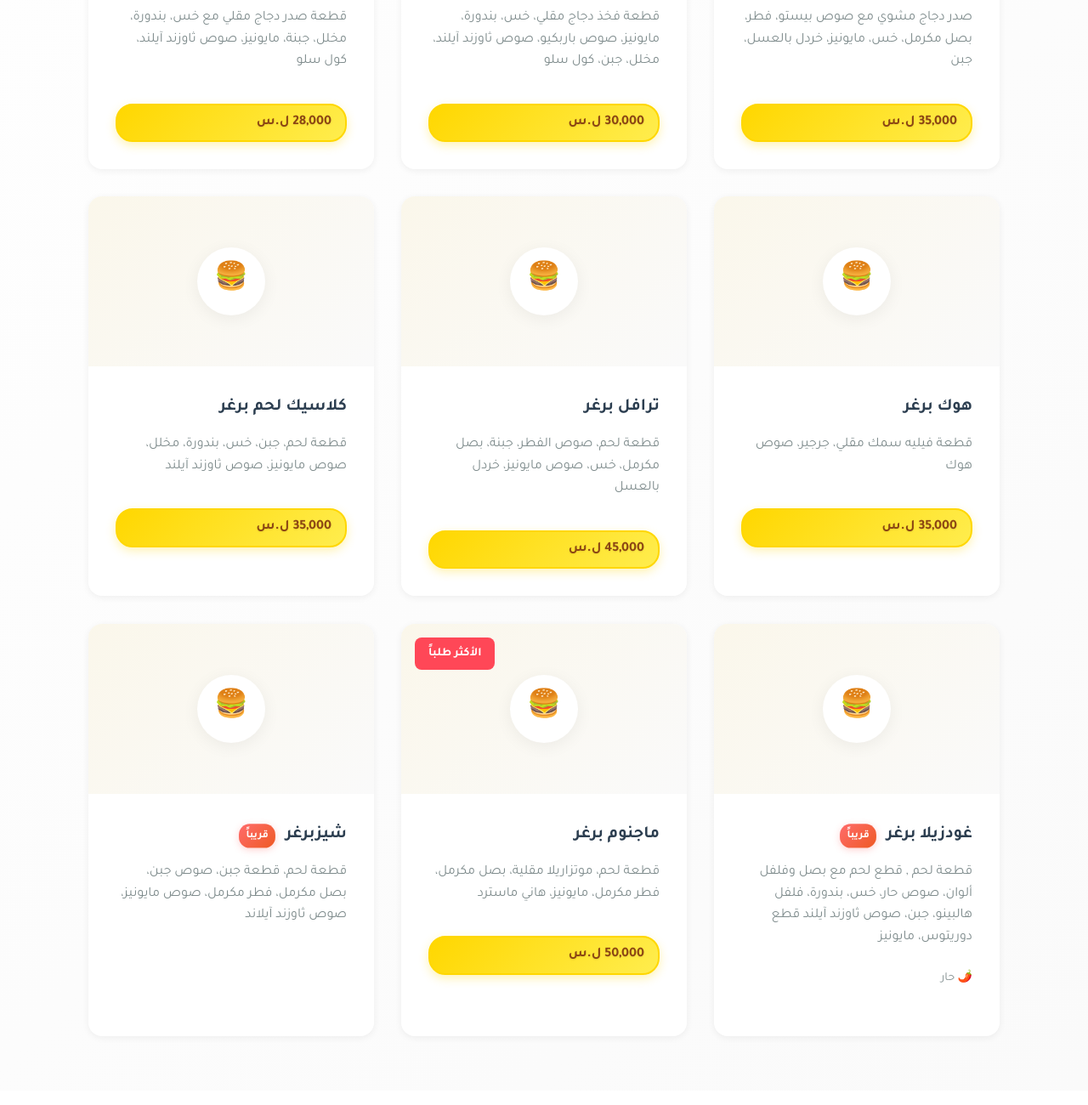
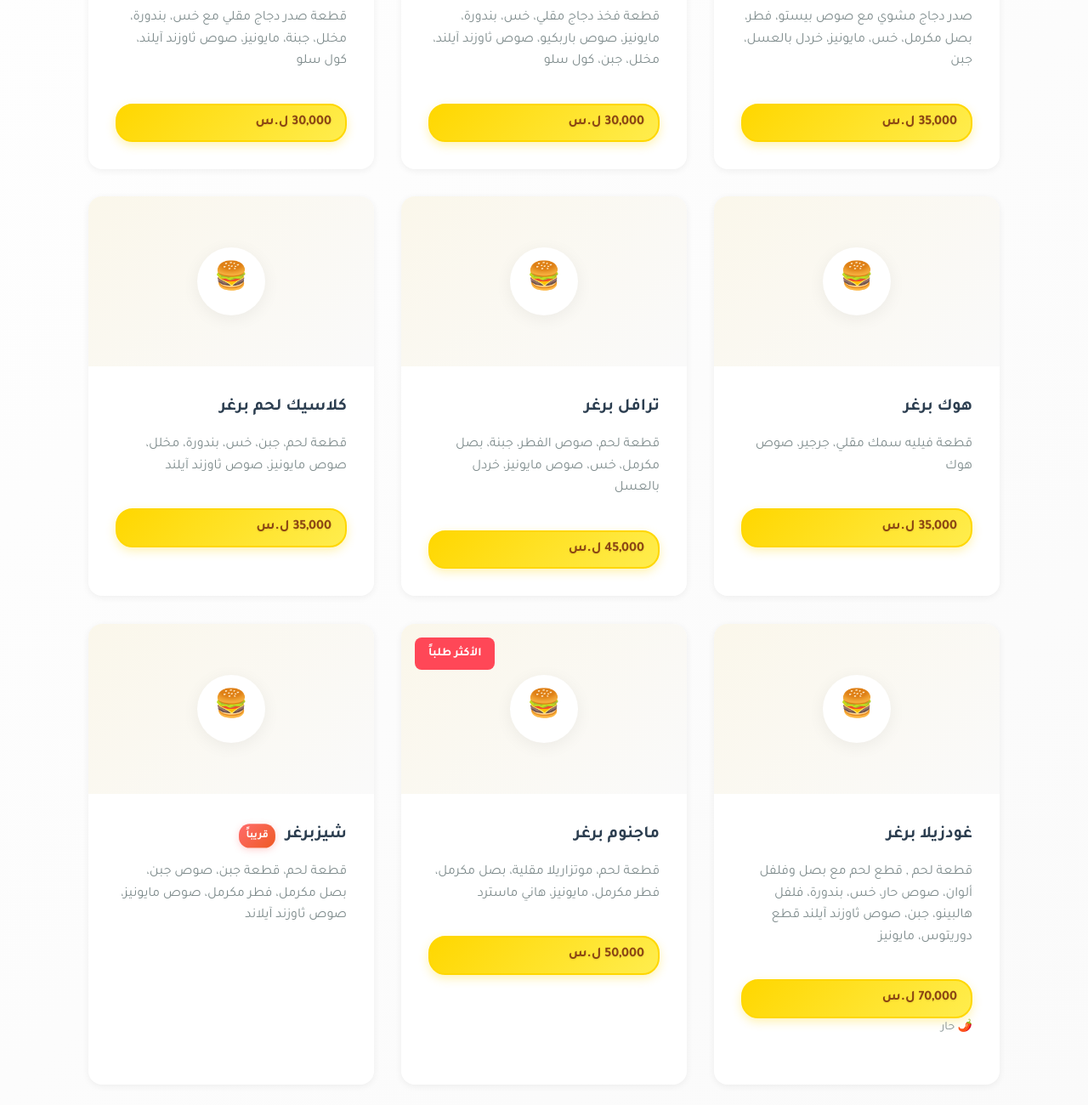
Before and after one commit to Amir-fan/hook-hook, a plain HTML site: page index.html in a window 1280 px wide. Shown: the part 2360-3660 px from the top of the page at 85% size. Drawn offline with nearby package versions, Linux system fonts and the light colour scheme.

Commit message:
Update Godzilla burger: remove coming soon status and set price to 70,000 L.S

```diff
--- a/index.html
+++ b/index.html
@@ -266,7 +266,7 @@
           <div class="menu-item-content">
             <h3>كلاسيك دجاج برغر</h3>
             <p>قطعة صدر دجاج مقلي مع خس، بندورة، مخلل، جبنة، مايونيز، صوص ثاوزند آيلند، كول سلو</p>
-            <div class="item-price">28,000 ل.س</div>
+            <div class="item-price">30,000 ل.س</div>
           </div>
         </article>
 
@@ -318,8 +318,9 @@
             </div>
           </div>
           <div class="menu-item-content">
-            <h3>غودزيلا برغر <span class="coming-soon">قريباً</span></h3>
+            <h3>غودزيلا برغر</h3>
             <p>قطعة لحم , قطع لحم  مع بصل وفلفل ألوان، صوص حار، خس، بندورة، فلفل هالبينو، جبن، صوص ثاوزند آيلند قطع دوريتوس، مايونيز</p>
+            <div class="item-price">70,000 ل.س</div>
             <div class="item-meta">
               <span class="spice-level">🌶️ حار</span>
             </div>
@@ -512,7 +513,7 @@
           </div>
           <div class="menu-item-content">
             <h3>وجبة سكالوب</h3>
-            <div class="item-price">50,000 ل.س</div>
+            <div class="item-price">55,000 ل.س</div>
           </div>
         </article>
 
```
